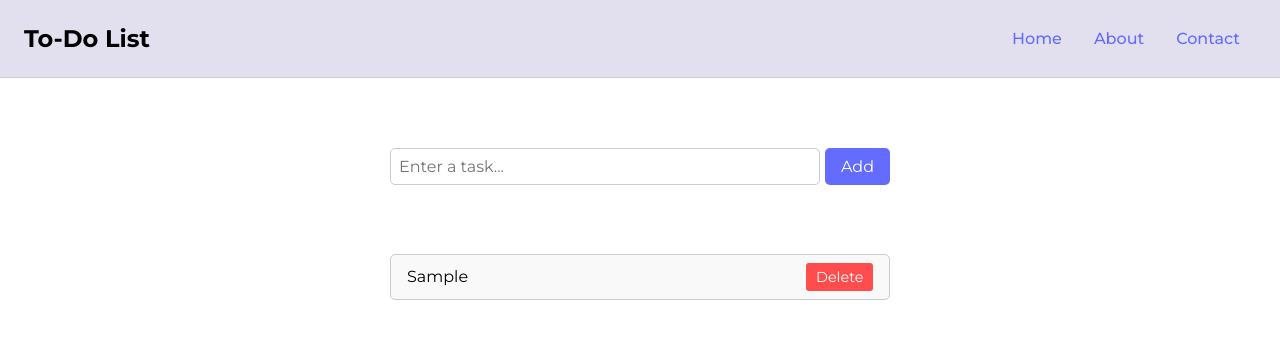
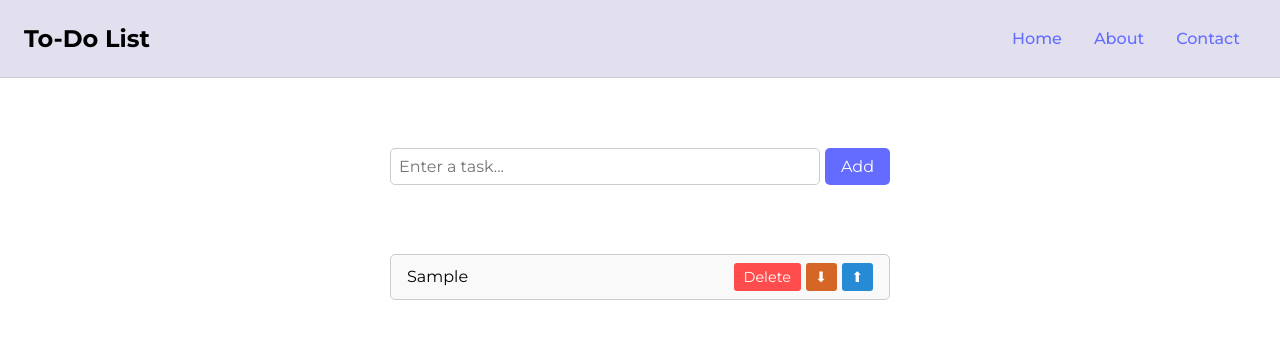
Before and after one commit to AdityaTripathi21/To-Do-List, a React (Vite) app: page / in a window 1280 px wide. Both pictures are taken after typing "Sample" into the empty fields and a click on the button "Add". Shown: the top 338 px of the page. Built offline with nearby package versions, Linux system fonts and the light colour scheme.

Commit message:
added up and down button functionality for order of tasks

```diff
--- a/src/Task/Task.jsx
+++ b/src/Task/Task.jsx
@@ -1,10 +1,14 @@
 import styles from "./Task.module.css";
 
-function Task({task, onDelete}) {
+function Task({task, onDelete, onUp, onDown}) {
     return (
     <li className={styles.taskItem}>
         {task}
-        <button className={styles.taskButton} onClick={onDelete}>Delete</button>
+        <div className={styles.buttonContainer}>
+            <button className={`${styles.taskButton} ${styles.deleteButton}`} onClick={onDelete}>Delete</button>
+            <button className={`${styles.taskButton} ${styles.downButton}`} onClick={onDown}>⬇</button>
+            <button className={`${styles.taskButton} ${styles.upButton}`} onClick={onUp}>⬆</button>
+        </div>
     </li>);
 }
 
--- a/src/Task/Task.module.css
+++ b/src/Task/Task.module.css
@@ -13,9 +13,11 @@
   height: auto;
 }
 
-
+.buttonContainer {
+  display: flex;
+  gap: 5px;
+}
   .taskButton {
-    background-color: #ff4d4d;
     color: white;
     border: none;
     border-radius: 3px;
@@ -25,6 +27,26 @@
     transition: background-color 0.3s ease;
   }
 
-  .taskButton:hover {
+  .deleteButton {
+    background-color: #ff4d4d;
+  }
+
+  .deleteButton:hover {
     background-color: #e60000;
   }
+
+  .upButton {
+    background-color: #268ad5;
+  }
+
+  .downButton {
+    background-color: #d56626;
+  }
+
+  .upButton:hover {
+    background-color: #262fd5;
+  }
+
+  .downButton:hover {
+    background-color: #d53726;
+  }
--- a/src/TaskList/TaskList.jsx
+++ b/src/TaskList/TaskList.jsx
@@ -1,7 +1,7 @@
 import Task from "../Task/Task";
 import styles from "./TaskList.module.css";
 
-function TaskList({ tasks, onDeleteTask }) {
+function TaskList({ tasks, onDeleteTask, onMoveUp, onMoveDown}) {
   return (
     <ul className={styles.taskList}>
       {tasks.map((task, index) => (
@@ -9,6 +9,8 @@ function TaskList({ tasks, onDeleteTask }) {
           key={index}
           task={task}
           onDelete={() => onDeleteTask(index)}
+          onUp={() => onMoveUp(index)}
+          onDown={() => onMoveDown(index)}
         />
       ))}
     </ul>
--- a/src/ToDoList.jsx
+++ b/src/ToDoList.jsx
@@ -13,11 +13,37 @@ function ToDoList() {
     setTasks(tasks.filter((_, index) => index !== taskIndex));
   }
 
+  function moveUp(taskIndex) {
+    if (taskIndex === 0) return;
+
+    const updatedTasks = [...tasks];
+
+    [updatedTasks[taskIndex], updatedTasks[taskIndex - 1]] = [
+      updatedTasks[taskIndex - 1],
+      updatedTasks[taskIndex],
+    ];
+
+    setTasks(updatedTasks);
+  }
+
+  function moveDown(taskIndex) {
+    if (taskIndex === tasks.length - 1) return;
+
+  const updatedTasks = [...tasks];
+
+  [updatedTasks[taskIndex], updatedTasks[taskIndex + 1]] = [
+    updatedTasks[taskIndex + 1],
+    updatedTasks[taskIndex],
+  ];
+
+  setTasks(updatedTasks);
+  }
+
   return (
     <>
       <Header />
         <TaskInput onAddTask={addTask} />
-        <TaskList tasks={tasks} onDeleteTask={deleteTask} />
+        <TaskList tasks={tasks} onDeleteTask={deleteTask} onMoveUp ={moveUp} onMoveDown={moveDown}/>
     </>
   );
 }
```
